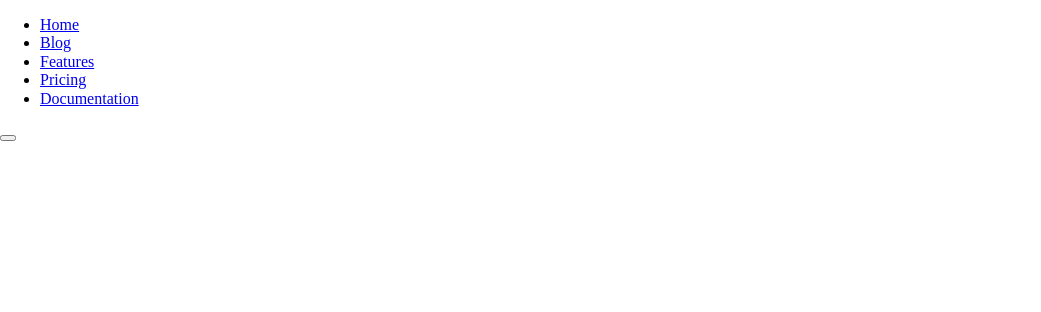
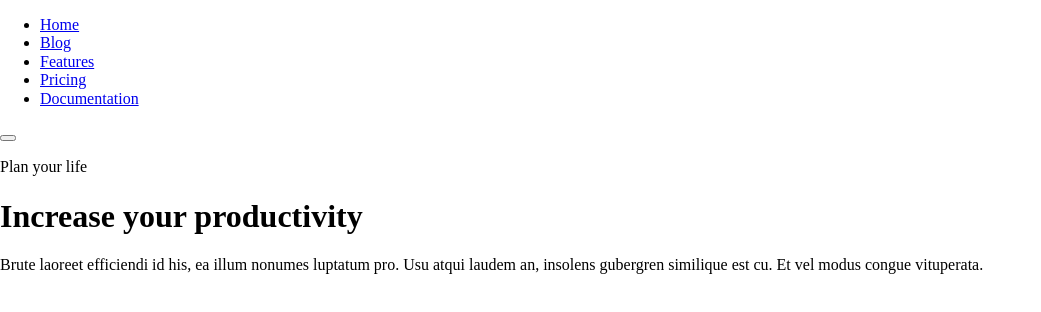
Before and after one commit to aleksey-darid/plan, a plain HTML site: page index.html in a window 1280 px wide. Shown: the whole page, without its empty margins (0-1041 px from the left). Drawn offline with nearby package versions, Linux system fonts and the light colour scheme.

```diff
--- a/index.html
+++ b/index.html
@@ -42,9 +42,19 @@
             </div>
         </div>
     </header>
-    <main class="main">
-        <section class="main__first">
-
+    <main>
+        <section class="hero">
+            <div class="conteiner">
+                <p class="hero__descr">
+                    Plan your life
+                </p>
+                <h1 class="hero__title">
+                    Increase your productivity
+                </h1>
+                <p class="hero__descr">
+                    Brute laoreet efficiendi id&nbsp;his, ea&nbsp;illum nonumes luptatum pro. Usu atqui laudem&nbsp;an, insolens gubergren similique est&nbsp;cu. Et&nbsp;vel modus congue vituperata.
+                </p>
+            </div>
         </section>
     </main>
 </body>
```
